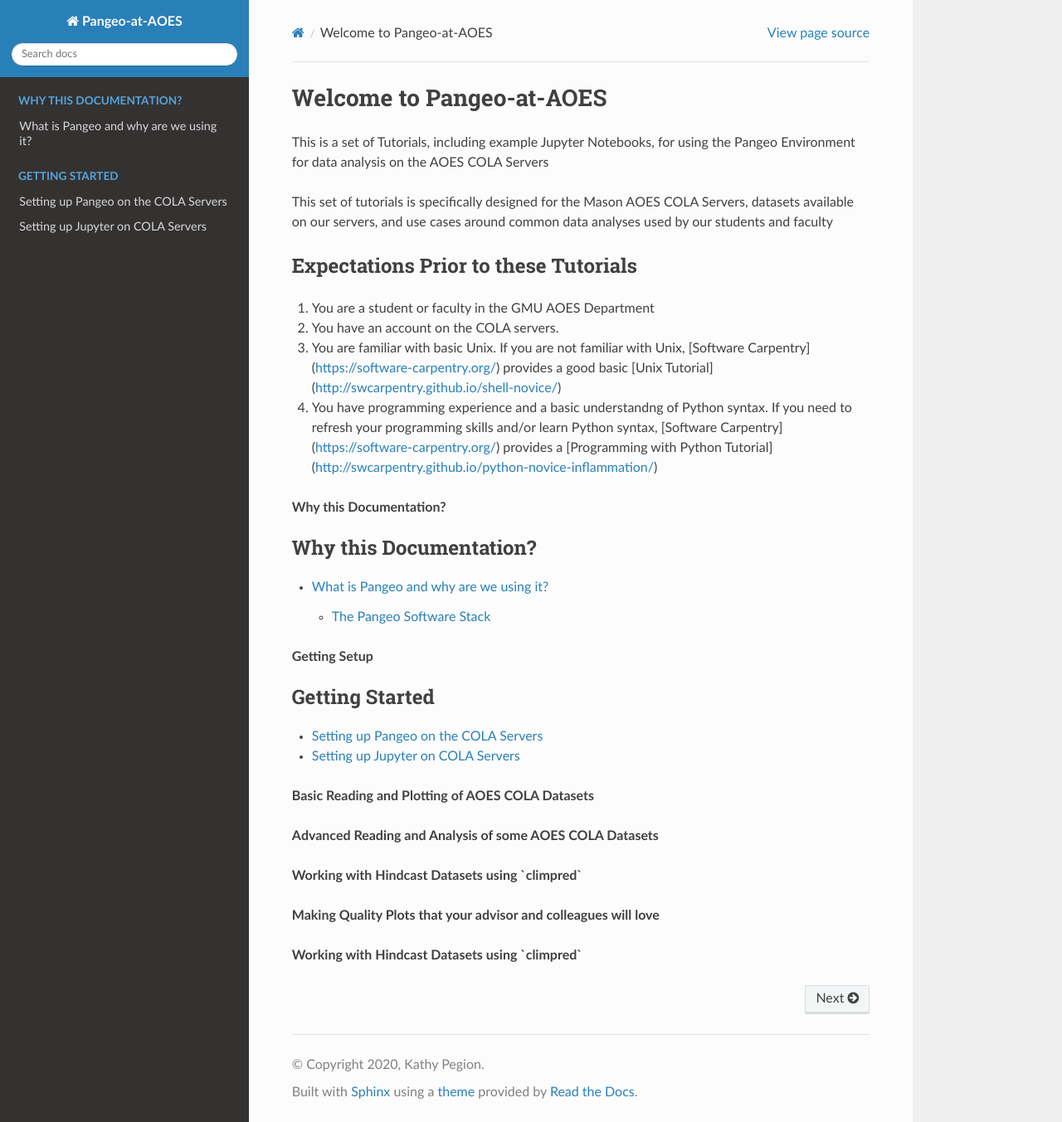
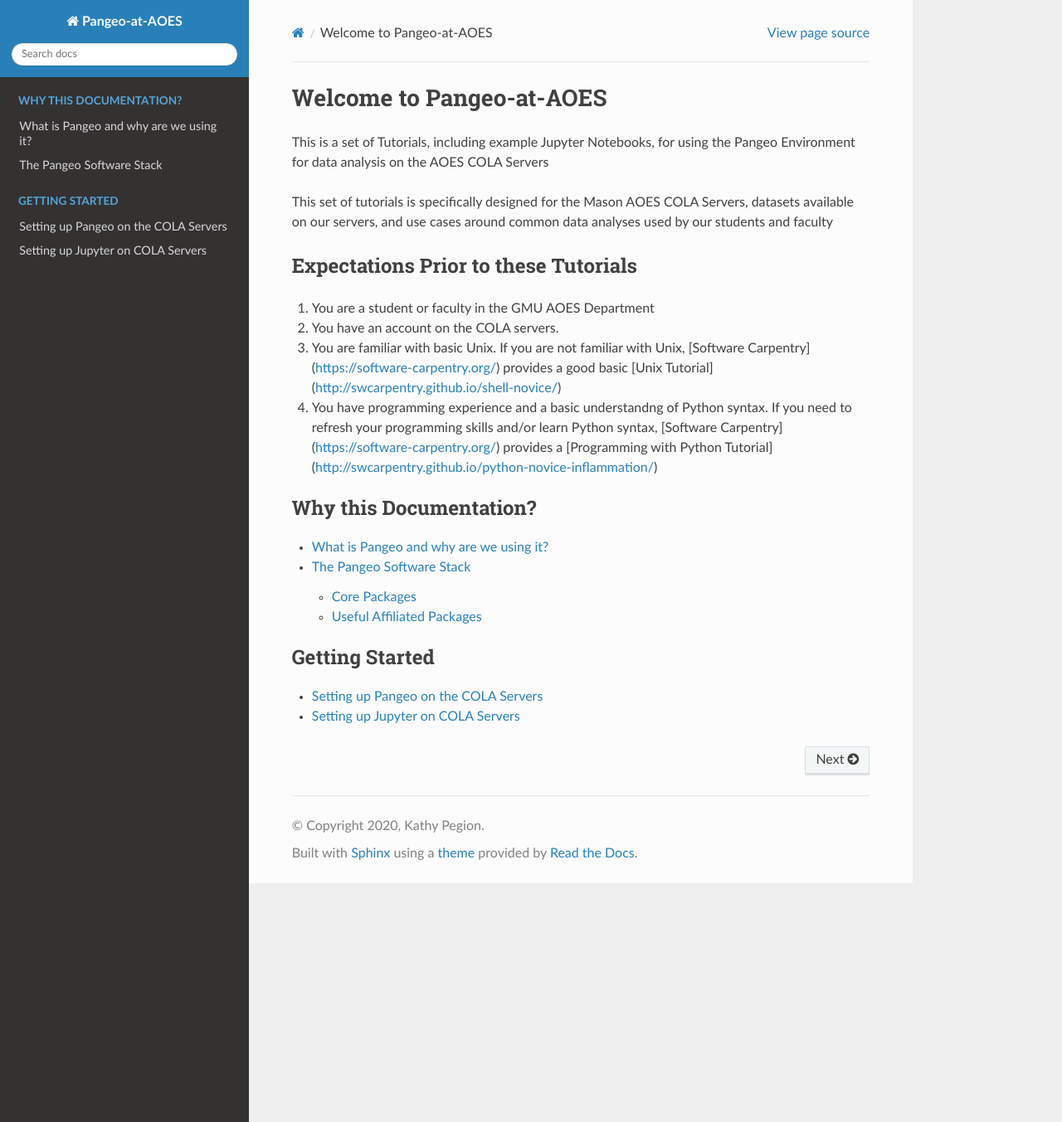
Before and after one commit to kpegion/Pangeo-at-AOES, a Sphinx documentation site: the page built from docs/source/index.rst, in a window 1280 px wide and 1353 px high. Shown: the whole window at 83% size. Built offline with Sphinx 7.4.7 and the Read the Docs theme 2.0.0, drawn with Linux system fonts in a browser that asks for light colours; pages that are not in the unit, such as notebooks, are missing from menus.

Commit message:
update index.rst

```diff
--- a/docs/source/index.rst
+++ b/docs/source/index.rst
@@ -17,16 +17,12 @@ Expectations Prior to these Tutorials
 3. You are familiar with basic Unix.  If you are not familiar with Unix, [Software Carpentry](https://software-carpentry.org/) provides a good basic [Unix Tutorial](http://swcarpentry.github.io/shell-novice/)
 4. You have programming experience and a basic understandng of Python syntax. If you need to refresh your programming skills and/or learn Python syntax, [Software Carpentry](https://software-carpentry.org/) provides a [Programming with Python Tutorial](http://swcarpentry.github.io/python-novice-inflammation/)
 
-**Why this Documentation?**
-
 .. toctree::
    :maxdepth: 2
    :caption: Why this Documentation?
 
    what-is-pangeo
    other-useful-python-packages
-
-**Getting Setup**
 
 .. toctree::
    :maxdepth: 1
@@ -35,17 +31,12 @@ Expectations Prior to these Tutorials
    setting-up-pangeo
    setting-up-jupyter
 
-**Basic Reading and Plotting of AOES COLA Datasets**
-
 .. toctree::
    :maxdepth: 1
-   caption: Basic Readin and Plotting
+   caption: Basic Reading and Plotting
 
    read-netcdf-data
    read-grib-data
-
-**Advanced Reading and Analysis of some AOES COLA Datasets**
-
 
 .. toctree::
    :maxdepth: 1
@@ -53,15 +44,11 @@ Expectations Prior to these Tutorials
 
    example1
 
-**Working with Hindcast Datasets using `climpred`**
-
 .. toctree::
    :maxdepth: 1
    caption: Hindcasts with climpred
 
    example1
-
-**Making Quality Plots that your advisor and colleagues will love**
 
 .. toctree::
    :maxdepth: 1
@@ -69,8 +56,6 @@ Expectations Prior to these Tutorials
 
    example1
 
-**Working with Hindcast Datasets using `climpred`**
-
 .. toctree::
    :maxdepth: 1
    caption: Hindcasts with climpred
```
Also changed, not shown: docs/source/setting-up-pangeo.rst (+5 -5 lines), docs/source/what-is-pangeo.rst (+5 -5 lines).
